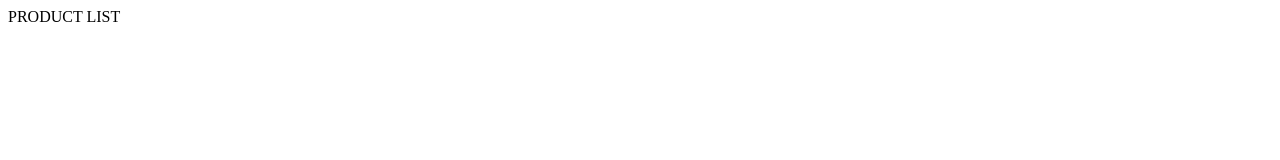
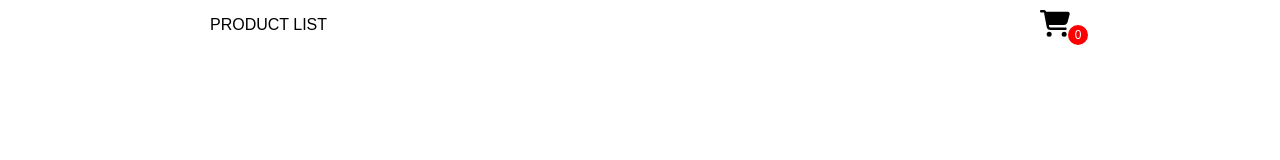
Before and after one commit to lxzanaa/Cart-Shopping-, a plain HTML site: page index.html in a window 1280 px wide. Drawn offline with Linux system fonts and the light colour scheme.

Commit message:
header added

```diff
--- a/index.html
+++ b/index.html
@@ -1,20 +1,30 @@
 <!DOCTYPE html>
 <html lang="en">
+
 <head>
     <meta charset="UTF-8">
     <meta name="viewport" content="width=device-width, initial-scale=1.0">
     <title>Zoom Image Hover Effect</title>
     <link rel="stylesheet" href="styles.css">
 </head>
+
 <body>
 
     <div class="container">
         <header>
             <div class="title">PRODUCT LIST </div>
+            <div class="icon-cart">
+                <svg xmlns="http://www.w3.org/2000/svg" viewBox="0 0 576 512">
+                    <path
+                        d="M0 24C0 10.7 10.7 0 24 0H69.5c22 0 41.5 12.8 50.6 32h411c26.3 0 45.5 25 38.6 50.4l-41 152.3c-8.5 31.4-37 53.3-69.5 53.3H170.7l5.4 28.5c2.2 11.3 12.1 19.5 23.6 19.5H488c13.3 0 24 10.7 24 24s-10.7 24-24 24H199.7c-34.6 0-64.3-24.6-70.7-58.5L77.4 54.5c-.7-3.8-4-6.5-7.9-6.5H24C10.7 48 0 37.3 0 24zM128 464a48 48 0 1 1 96 0 48 48 0 1 1 -96 0zm336-48a48 48 0 1 1 0 96 48 48 0 1 1 0-96z" />
+                </svg>
+                <span>0</span>
+            </div>
         </header>
     </div>
 
     <script src="script.js"></script>
 
 </body>
+
 </html>
--- a/styles.css
+++ b/styles.css
@@ -0,0 +1,41 @@
+*{
+    padding: 0;
+    margin: 0;
+    box-sizing: border-box;
+    font-family: sans-serif;
+}
+.container{
+    max-width: 900px;
+    width: 100%;
+    margin-right: auto;
+    margin-left: auto;
+    padding-left: 20px;
+    padding-right: 20px;
+    text-align: center;
+    padding-top: 10px;
+}
+.icon-cart svg{
+    width: 30px;
+}
+header{
+    display: flex;
+    align-items: center;
+    justify-content: space-between;
+}
+header .icon-cart{
+    position: relative;
+}
+header .icon-cart span{
+    position: absolute;
+    display: flex;
+    align-items: center;
+    justify-content: center;
+    color: white;
+    font-size: 12px;
+    border-radius: 50%;
+    width: 20px;
+    height: 20px;
+    background-color: red;
+    top: 50%;
+    right: -18px;
+}
```
Lines whose indentation alone changed are shown as unchanged.
